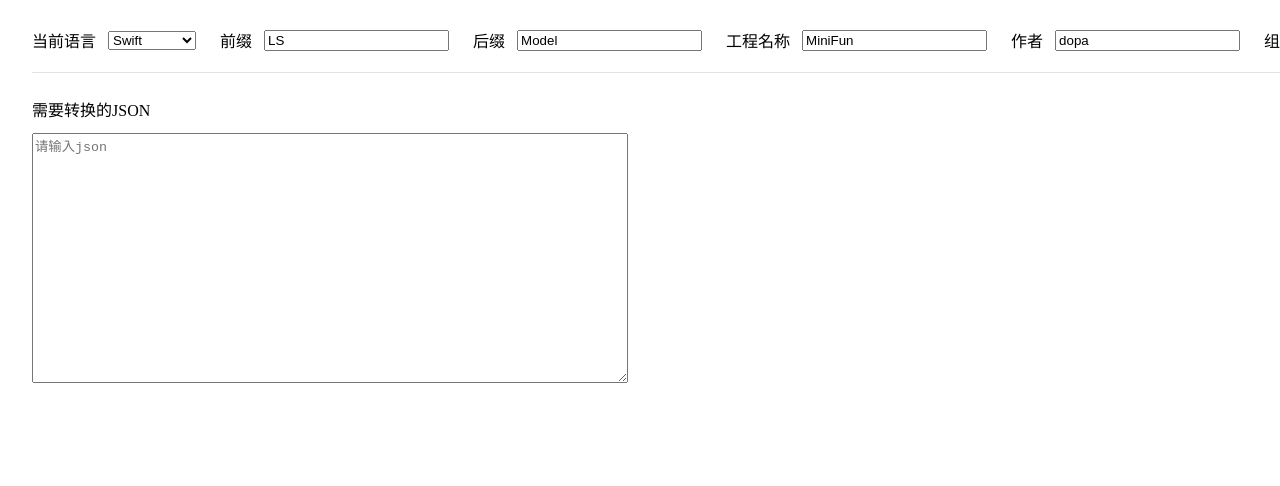
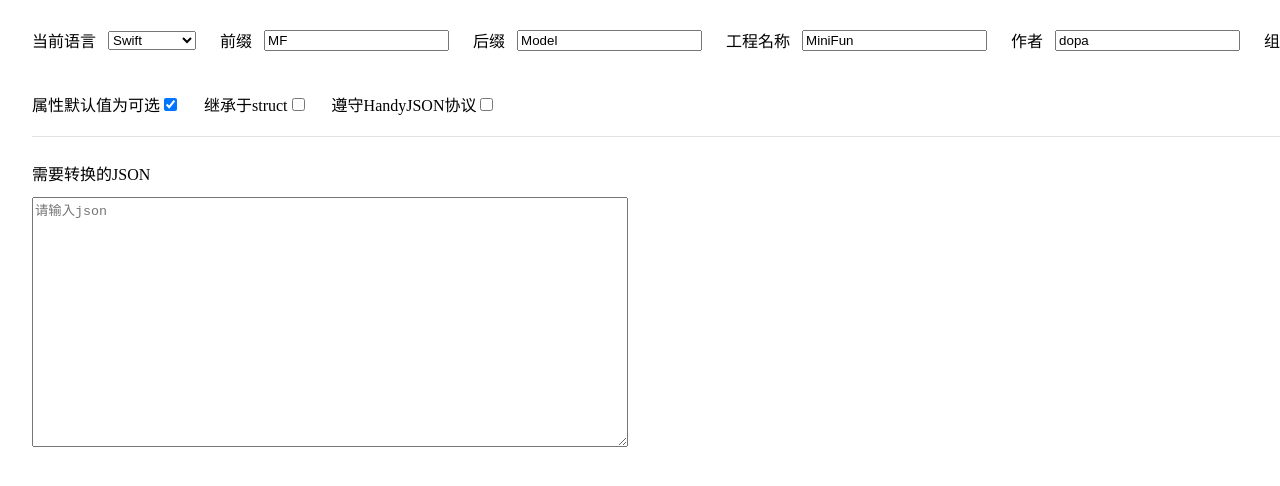
Before and after one commit to dopawoo/dopawoo.github.io, a Jekyll site: the page pages/tools-page/JsonToFile/index.html, which Jekyll copies as it is, in a window 1280 px wide. Shown: the top 486 px of the page. Built offline with Jekyll 4.4.1, drawn with Linux system fonts in a browser that asks for light colours; some of the changed lines change nothing that is shown.

Commit message:
Swift添加设置选项

```diff
--- a/pages/tools-page/JsonToFile/creator/Swift-file-creator.js
+++ b/pages/tools-page/JsonToFile/creator/Swift-file-creator.js
@@ -11,7 +11,12 @@ WPFileInfoMetaHandler.prototype.getFileInfoArrayForSwift = function() {
 	var fileNeta = new WPFileInfoMeta(this.modelInfoMeta);
 	fileNeta.extensionName = "swift";
 	fileNeta.importFileText = usingConfigJSON.defaultImportText ? usingConfigJSON.defaultImportText : "";
-	fileNeta.classFooter = "}";
+
+	if (usingConfigJSON.conformingToHandyJSON) {
+		fileNeta.classFooter = "\n    override required init() {}\n}"
+	} else {
+		fileNeta.classFooter = "}";
+	}
 
 	this.fileMetaUpdateClassNameForSwift(fileNeta);
 
@@ -47,9 +52,12 @@ WPFileInfoMetaHandler.prototype.fileMetaUpdateClassNameForSwift = function(fileM
 
 	var parentClassName = usingConfigJSON.defaultParentClass ? usingConfigJSON.defaultParentClass : "";
 	fileMeta.createdInfoText = this.getCreatedInfoTextForSwift(fileMeta.extensionName);
-	var parentClassNameText = parentClassName.length > 0 ? (" : " + parentClassName) : "";
-	fileMeta.classHeader = "class " + fileMeta.className + parentClassNameText + " {";
-
+	var parentClassNameText = parentClassName.length > 0 ? (": " + parentClassName) : "";
+	if (usingConfigJSON.conformingToHandyJSON) {
+		fileMeta.classHeader = usingConfigJSON.modelType + " " + fileMeta.className + parentClassNameText + ", HandyJSON" + " {";
+	} else {
+		fileMeta.classHeader = usingConfigJSON.modelType + " " + fileMeta.className + parentClassNameText + " {";
+	}
 	fileMeta.getDetailInfoForSwift();
 }
 
@@ -119,7 +127,7 @@ WPFileInfoMetaHandler.prototype.getCreatedInfoTextForSwift = function(extensionN
 //------------------------ 文件信息 拓展 ------------------------
 
 WPFileInfoMeta.prototype.getDetailInfoForSwift = function() {
-	this.classCompleteText = this.classHeader + "\n\n" + this.propertyText + "\n\n" + this.classFooter;
+	this.classCompleteText = this.classHeader + "\n" + this.propertyText + "\n" + this.classFooter;
 	this.fileCompleteText = this.createdInfoText + this.importFileText + "\n\n" + this.classCompleteText;
 }
 
@@ -133,6 +141,7 @@ LSModelPropertyInfoMeta.prototype.getDefineContentTextForSwift = function() {
 	//容器泛型
 	var genericOptionalsText = usingConfigJSON.setGenericOptionals ? "?" : ""; //Optionals
 	var genericClassName = (this.isContainer && !this.genericClassName) ? "Any" : this.genericClassName;
+
 	var genericText = this.isContainer ? ("<"+ genericClassName + genericOptionalsText + ">") : "";
 
 	//Optionals类型
@@ -148,6 +157,9 @@ LSModelPropertyInfoMeta.prototype.getDefineContentTextForSwift = function() {
 	var defaultValue = propertyDefaultValueSetting[this.constructorType];
 	if (defaultValue != null) {
 		this.defineContentText = this.defineContentText + " = " + defaultValue + "";
+		if (this.isContainer ) {
+			this.defineContentText = space + this.defineKeyword + " " + this.name + " = " + "[" + genericClassName + "]()";
+		}
 	} else {
 		this.defineContentText = this.defineContentText + "?";
 	}
--- a/pages/tools-page/JsonToFile/index.css
+++ b/pages/tools-page/JsonToFile/index.css
@@ -9,24 +9,21 @@
 	height: 64px;
 	margin-left: 24px;
 	margin-right: 24px;
-	border-bottom: 1px solid #e2e2e2;
+	/*border-bottom: 1px solid #e2e2e2;*/
 	display: flex;
 	align-items: center;
 	white-space: nowrap;
 }
 
 .menu_container_sub {
-	/*width: 100%;
+	width: 100%;
 	height: 64px;
-	margin-top: 24px;
-	margin-right: 24px;*/
-	margin-top: 10px;
-	height: 50%;
-	background: #e2e2e2;
-	align-items: left;
-	/*display: flex;*/
-/*	align-items: center;*/
-	/*flex-direction: column;*/
+	margin-left: 24px;
+	margin-right: 24px;
+	border-bottom: 1px solid #e2e2e2;
+	display: flex;
+	align-items: center;
+	white-space: nowrap;
 }
 
 .menu_title_spam {
--- a/pages/tools-page/JsonToFile/index.html
+++ b/pages/tools-page/JsonToFile/index.html
@@ -32,7 +32,19 @@
             <span class="menu_title_spam">组织名称</span>
             <input class="menu_detail" type="text" name="project_name" placeholder="组织、企业名称" v-model="organizationName" v-on:input="infoChanged()">
 		</div>
+        <div class="menu_container_sub">
+            <div class="menu_container_check" id="div_propert_optionals">
+            属性默认值为可选<input id="chose_propert_optionals" type="checkbox" checked ='checked' v-on:input="chosePropertyOptionals()"/>
+            </div>
+            <div class="menu_title_spam" id="div_inherit_type">
+            继承于struct<input id="chose_model_type" type="checkbox" v-on:input="choseModelType()"/>
+            </div>
+            <div class="menu_title_spam" id="div_HandyJSON">
+            遵守HandyJSON协议<input id="chose_HandyJSON" type="checkbox" v-on:input="choseHandyJSON()"/>
+            </div>
+        </div>
 		<div class="content_container">
+
 			<div class="input_container">
 				<span class="input_title_span">需要转换的JSON</span>
 				<textarea class="input_textarea" placeholder="请输入json" v-model="inputJsonText"></textarea>
@@ -48,7 +60,6 @@
 			</div>
 		</div>
 	</div>
-
 
 	<script type="text/javascript">
 		var vm = new Vue({
@@ -141,6 +152,21 @@
                         selectedLangueIndex = selectedIndex
                 		this.reloadOutputData(this.inputJsonText);
                 	}
+
+                    //Swift可选类型
+                    propertOptionals = document.getElementById('div_propert_optionals')
+                    //继承于class
+                    modelType = document.getElementById('div_inherit_type')
+                    div_HandyJSON = document.getElementById('div_HandyJSON')
+                    if (langue == "Swift") {
+                        propertOptionals.style.display="";
+                        modelType.style.display="";
+                        div_HandyJSON.style.display="";
+                    } else {
+                        propertOptionals.style.display="none";
+                        modelType.style.display="none";
+                        div_HandyJSON.style.display="none";
+                    }
                 },
 
                 //修改前缀
@@ -153,7 +179,63 @@
                     usingConfigJSON.createdInfo.creator = creator
                     usingConfigJSON.createdInfo.organizationName = organizationName
                     this.reloadOutputData(this.inputJsonText);
+                },
+
+                //Swift属性可选类型设置
+                chosePropertyOptionals: function() {
+                    cb = document.getElementById('chose_propert_optionals')
+                    if (cb.checked) {
+                        usingConfigJSON = LanguesConfigArray[selectedLangueIndex];
+                        usingConfigJSON.propertyDefaultValueSetting = {};
+                        this.reloadOutputData(this.inputJsonText);
+                    } else {
+                        usingConfigJSON = LanguesConfigArray[selectedLangueIndex];
+                        usingConfigJSON.propertyDefaultValueSetting = usingConfigJSON.propertyDefaultValueSettingTemplate;
+                        this.reloadOutputData(this.inputJsonText);
+                    }
+                },
+
+                //Swift继承类型
+                choseModelType: function() {
+                    cbHandyJSON = document.getElementById('chose_HandyJSON')
+                    cb = document.getElementById('chose_model_type');
+                    if (cb.checked) {
+                        usingConfigJSON = LanguesConfigArray[selectedLangueIndex];
+                        usingConfigJSON.modelType = "struct";
+                        usingConfigJSON.conformingToHandyJSON = false
+                        usingConfigJSON.defaultImportText = "import UIKit"
+                        usingConfigJSON.defaultParentClass = ""
+                        cbHandyJSON.checked = false
+                        this.reloadOutputData(this.inputJsonText);
+                    } else {
+                        usingConfigJSON = LanguesConfigArray[selectedLangueIndex];
+                        usingConfigJSON.modelType = "class";
+                        this.reloadOutputData(this.inputJsonText);
+                    }
+                },
+
+                //是否遵守HandyJSON协议
+                choseHandyJSON: function() {
+                    cbModelType = document.getElementById('chose_model_type');
+                    cb = document.getElementById('chose_HandyJSON')
+                    if (cb.checked) {
+                        usingConfigJSON = LanguesConfigArray[selectedLangueIndex];
+                        usingConfigJSON.conformingToHandyJSON = true
+                        usingConfigJSON.defaultImportText = "import HandyJSON"
+                        usingConfigJSON.defaultParentClass = "NSObject"
+                        usingConfigJSON.modelType = "class";
+                        cbModelType.checked = false
+                        this.reloadOutputData(this.inputJsonText);
+                    } else {
+                        usingConfigJSON = LanguesConfigArray[selectedLangueIndex];
+                        usingConfigJSON.conformingToHandyJSON = false
+                        usingConfigJSON.defaultImportText = "import UIKit"
+                        usingConfigJSON.defaultParentClass = ""
+                        this.reloadOutputData(this.inputJsonText);
+                    }
                 }
+
+
         	}
 		});
 	</script>
--- a/pages/tools-page/JsonToFile/json-parse.js
+++ b/pages/tools-page/JsonToFile/json-parse.js
@@ -8,7 +8,7 @@ var idCounter = 0;
 
 var selectedLangueIndex = 0;
 
-var modelNameHeader = "LS"; //默认model名字的前边部分
+var modelNameHeader = "MF"; //默认model名字的前边部分
 var modelNameFooter = "Model"; //默认model名字的后边部分
 var projectName = "MiniFun"; //工程名称
 var creator = "dopa"; //创建者
--- a/pages/tools-page/JsonToFile/language-config.js
+++ b/pages/tools-page/JsonToFile/language-config.js
@@ -23,11 +23,14 @@ LanguesConfigArray = [
 			date: "Date"
 		},
 		propertyDefaultValueSetting: { //属性默认值设置；为null时不设置，但是会设置为Optionals类型
-			// string: "\"\"", //是否设置string的默认值""
-			// number: 0, //是否设置数值的默认值
-			// int: 0,
-			// float: 0.0,
-			// array: "[]"
+
+		},
+		propertyDefaultValueSettingTemplate: { //属性默认值设置；为null时不设置，但是会设置为Optionals类型
+			string: "\"\"", //是否设置数值的默认值置string的默认值""
+            number: 0, //是否设置数值的默认值
+            int: 0,
+            float: 0.0,
+            array: "[]"
 		},
 		setGenericOptionals: false, //是否将容器泛型设置为Optionals
 		setOptionalsForAll: false, //是否将所有类型都设置为Optionals
@@ -35,7 +38,9 @@ LanguesConfigArray = [
 			projectName: "LSWorkshop", //工程名称
 			creator: "dopa", //创建者
 			organizationName: "vfun" //组织、企业名称
-		}
+		},
+		modelType: "class",
+		conformingToHandyJSON: false //是否遵守HandyJSON
 	},
 	{
 		langueName: "ObjectiveC",
```
